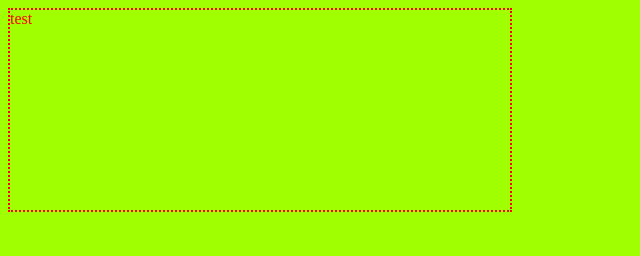
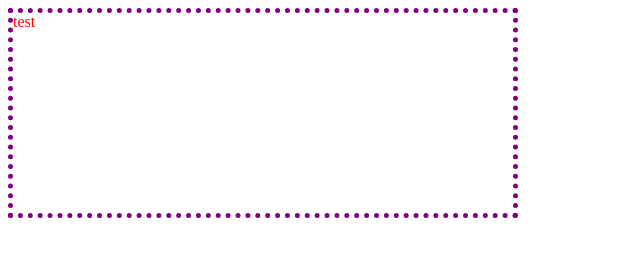
Before and after one commit to Zhongwei1986/JS-the-good-parts, a plain HTML site: page Demos/fade/fade.html in a window 1280 px wide. Shown: the whole page, without its empty margins (0-640 px from the left). Drawn offline with Linux system fonts and the light colour scheme.

Commit message:
no message

```diff
--- a/Demos/fade/fade.html
+++ b/Demos/fade/fade.html
@@ -5,14 +5,11 @@
     <meta charset="UTF-8">
     <title>Document</title>
     <style type="text/css">
-    body {
-    	background-color: #a0ff00;
-    }
     .test {
     	color: red;
         width: 500px;
         height: 200px;
-        border: 2px dotted red;
+        border: 5px dotted purple;
         /*background-color: yellow;*/
     }
     </style>
--- a/Demos/fade/fade.js
+++ b/Demos/fade/fade.js
@@ -2,22 +2,18 @@
 
 var fade = function(node) {
     var level = 1;
+    var hex = level.toString(16);
     var step = function() {
         var hex = level.toString(16); //转换成十六进制数
-        // console.log(hex);
-        node.style.backgroudColor = '#FFFF' + hex + hex;
-        // console.log(node.style);
+        node.style.backgroundColor = '#ffff' + hex + hex;
         if (level < 15) { // hex 不大于 F
             level += 1;
-            // console.log(level);
-            // console.log(node.style.backgroudColor);
-            setTimeout(step, 1000);
+            setTimeout(step, 100);
         }
     };
-    setTimeout(step, 100); //在fade函数结束后约100ms调用step函数，此时，step函数的node参数指向document.body
+    setTimeout(step(), 100); //在fade函数结束后约100ms调用step函数，此时，step函数的node参数指向document.body
 };
 
 var test = document.getElementsByClassName('test')[0];
 console.log(test);
-// test.style.backgroundColor = '#39b54a';
 fade(test);
```
Also changed, not shown: Demos/add_the_haddlers/add_the_haddlers-1.html (added), Demos/add_the_haddlers/add_the_haddlers-2.html (added), 2 other files.
